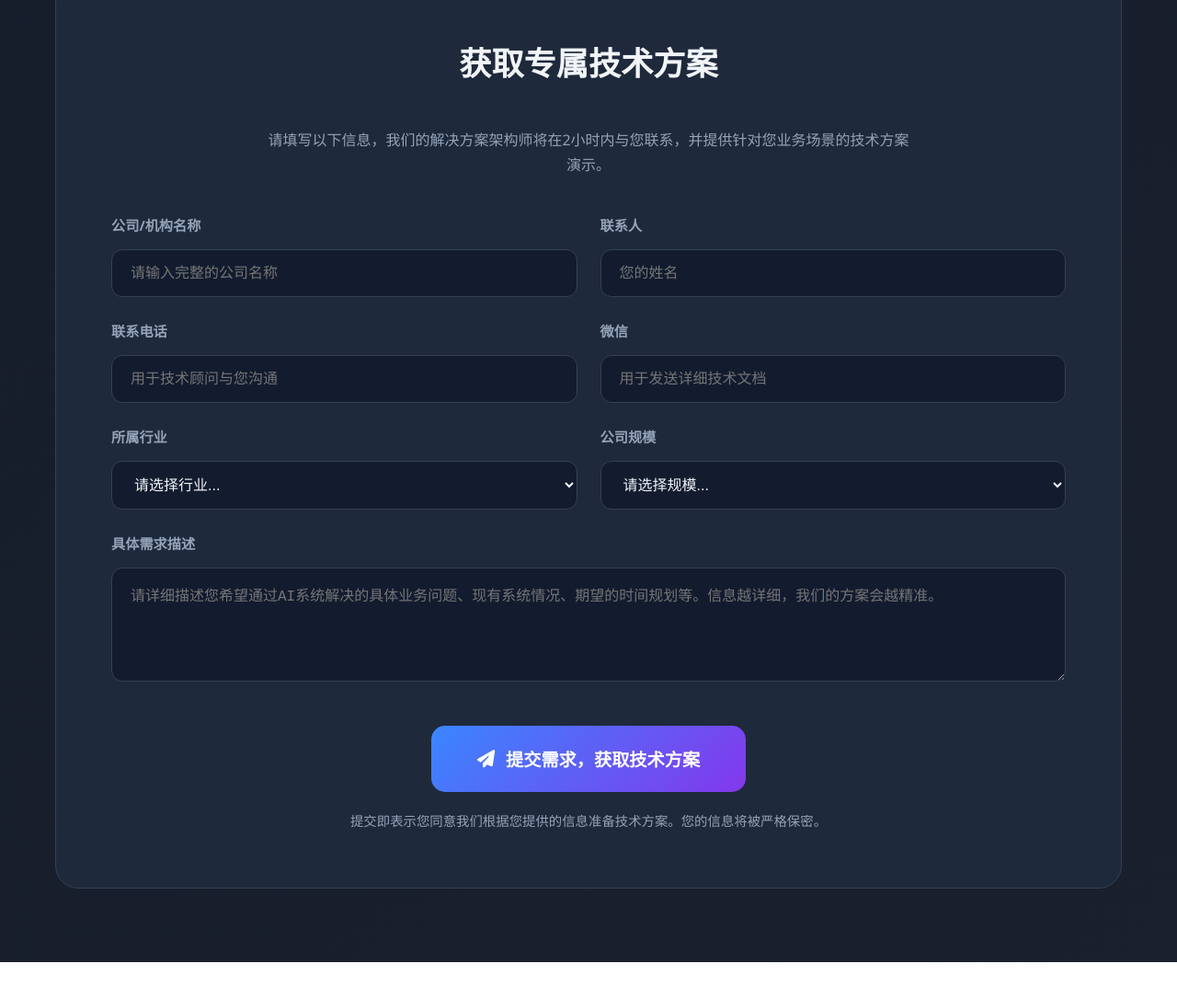
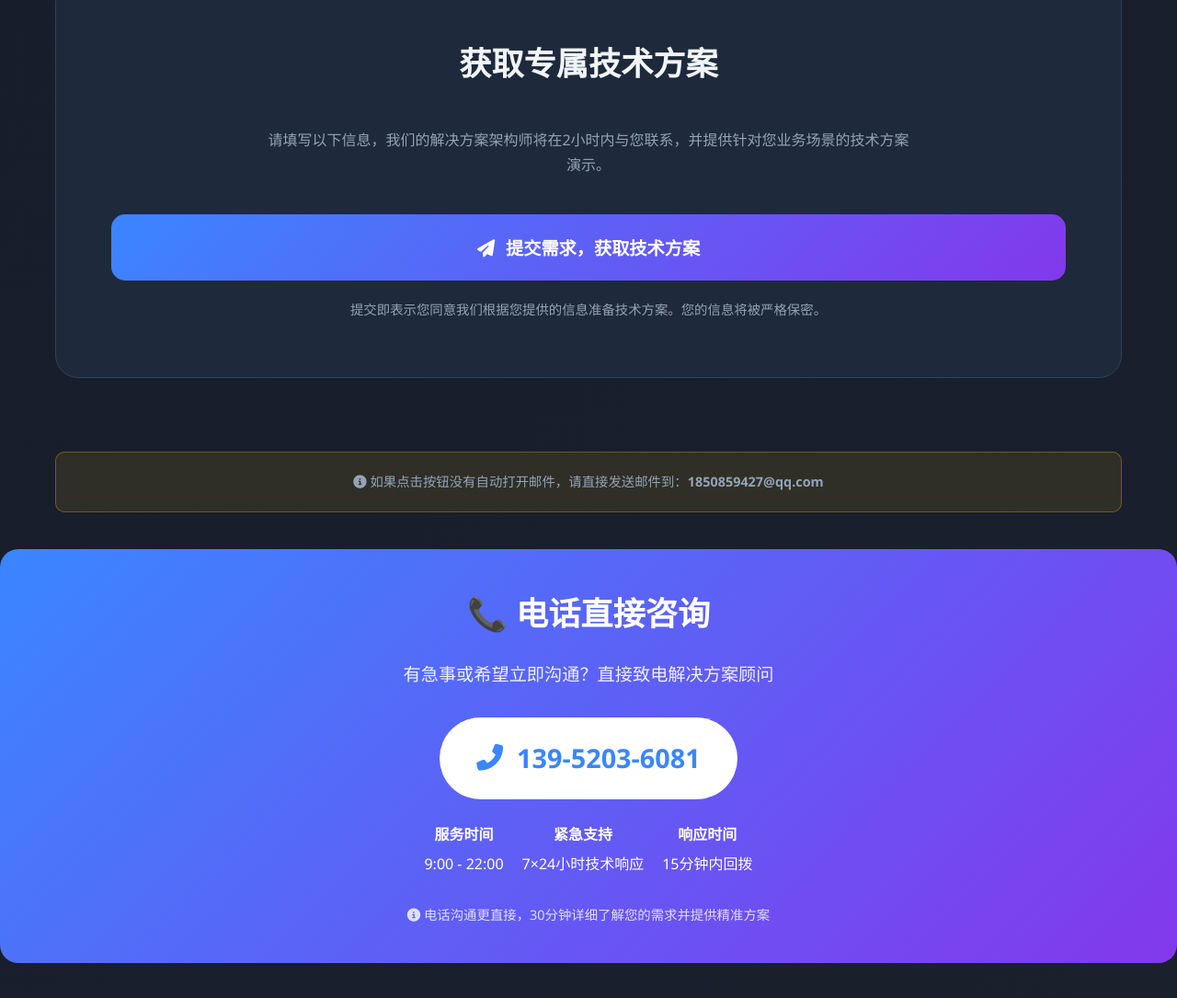
Before and after one commit to GYH5566/ai-pro-system, a plain HTML site: page index.html in a window 1280 px wide. Shown: the part 5440-6525 px from the top of the page at 92% size. Before the commit the page ends 6486 px from the top, so only its background shows below. Drawn offline with Linux system fonts and the light colour scheme.

Commit message:
Update index.html

```diff
--- a/index.html
+++ b/index.html
@@ -669,7 +669,10 @@
                                 工作日技术支持
                             </li>
                         </ul>
-                        <button class="btn" onclick="showContactForm('基础版')">咨询方案</button>
+                        <!-- ✅ 已修改为mailto链接 -->
+                        <a href="mailto:1850859427@qq.com?subject=NeuraServe基础版咨询&body=咨询方案：基础版（¥9,800/年）%0D%0A%0D%0A公司名称：%0D%0A联系人：%0D%0A电话：%0D%0A微信：%0D%0A具体需求：" style="text-decoration: none; display: inline-block;">
+                            <button class="btn">咨询方案</button>
+                        </a>
                     </div>
 
                     <div class="pricing-card recommended">
@@ -695,7 +698,10 @@
                                 7×24小时优先支持
                             </li>
                         </ul>
-                        <button class="btn" onclick="showContactForm('专业版')">获取定制方案</button>
+                        <!-- ✅ 已修改为mailto链接 -->
+                        <a href="mailto:1850859427@qq.com?subject=NeuraServe专业版咨询&body=咨询方案：专业版（¥29,800/年）%0D%0A%0D%0A公司名称：%0D%0A联系人：%0D%0A电话：%0D%0A微信：%0D%0A具体需求：" style="text-decoration: none; display: inline-block;">
+                            <button class="btn">获取定制方案</button>
+                        </a>
                     </div>
 
                     <div class="pricing-card">
@@ -720,7 +726,10 @@
                                 SLA服务等级保障
                             </li>
                         </ul>
-                        <button class="btn" onclick="showContactForm('企业版')">联系销售</button>
+                        <!-- ✅ 已修改为mailto链接 -->
+                        <a href="mailto:1850859427@qq.com?subject=NeuraServe企业版定制&body=咨询方案：企业定制版%0D%0A%0D%0A公司名称：%0D%0A联系人：%0D%0A电话：%0D%0A微信：%0D%0A定制需求：" style="text-decoration: none; display: inline-block;">
+                            <button class="btn">联系销售</button>
+                        </a>
                     </div>
                 </div>
             </div>
@@ -733,69 +742,16 @@
                 请填写以下信息，我们的解决方案架构师将在2小时内与您联系，并提供针对您业务场景的技术方案演示。
             </p>
 
-            <form id="solutionForm">
-                <div class="form-row">
-                    <div class="form-group">
-                        <label class="form-label" for="company">公司/机构名称</label>
-                        <input type="text" id="company" class="form-control" required placeholder="请输入完整的公司名称">
-                    </div>
-                    <div class="form-group">
-                        <label class="form-label" for="name">联系人</label>
-                        <input type="text" id="name" class="form-control" required placeholder="您的姓名">
-                    </div>
-                </div>
+            <!-- ✅ 已修改为mailto链接 -->
+            <a href="mailto:1850859427@qq.com?subject=NeuraServe技术方案咨询&body=公司名称：%0D%0A联系人：%0D%0A电话：%0D%0A微信：%0D%0A所属行业：%0D%0A公司规模：%0D%0A具体需求：" style="text-decoration: none; display: inline-block; width: 100%;">
+                <button type="button" class="btn btn-large" style="width: 100%;">
+                    <i class="fas fa-paper-plane"></i> 提交需求，获取技术方案
+                </button>
+            </a>
 
-                <div class="form-row">
-                    <div class="form-group">
-                        <label class="form-label" for="phone">联系电话</label>
-                        <input type="tel" id="phone" class="form-control" required placeholder="用于技术顾问与您沟通">
-                    </div>
-                    <div class="form-group">
-                        <label class="form-label" for="wechat">微信</label>
-                        <input type="text" id="wechat" class="form-control" placeholder="用于发送详细技术文档">
-                    </div>
-                </div>
-
-                <div class="form-row">
-                    <div class="form-group">
-                        <label class="form-label" for="industry">所属行业</label>
-                        <select id="industry" class="form-control" required>
-                            <option value="">请选择行业...</option>
-                            <option value="ecommerce">电子商务/零售</option>
-                            <option value="finance">金融/保险</option>
-                            <option value="education">教育/培训</option>
-                            <option value="healthcare">医疗健康</option>
-                            <option value="manufacturing">生产制造</option>
-                            <option value="it">信息技术</option>
-                            <option value="other">其他行业</option>
-                        </select>
-                    </div>
-                    <div class="form-group">
-                        <label class="form-label" for="employees">公司规模</label>
-                        <select id="employees" class="form-control" required>
-                            <option value="">请选择规模...</option>
-                            <option value="1-50">1-50人</option>
-                            <option value="51-200">51-200人</option>
-                            <option value="201-1000">201-1000人</option>
-                            <option value="1000+">1000人以上</option>
-                        </select>
-                    </div>
-                </div>
-
-                <div class="form-group">
-                    <label class="form-label" for="requirements">具体需求描述</label>
-                    <textarea id="requirements" class="form-control" rows="5" placeholder="请详细描述您希望通过AI系统解决的具体业务问题、现有系统情况、期望的时间规划等。信息越详细，我们的方案会越精准。"></textarea>
-                </div>
-
-                <div style="text-align: center; margin-top: 40px;">
-                    <button type="submit" class="btn btn-large">
-                        <i class="fas fa-paper-plane"></i> 提交需求，获取技术方案
-                    </button>
-                    <p style="color: var(--text-secondary); margin-top: 20px; font-size: 0.9rem;">
-                        提交即表示您同意我们根据您提供的信息准备技术方案。您的信息将被严格保密。
-                    </p>
-                </div>
-            </form>
+            <p style="color: var(--text-secondary); margin-top: 20px; font-size: 0.9rem; text-align: center;">
+                提交即表示您同意我们根据您提供的信息准备技术方案。您的信息将被严格保密。
+            </p>
 
             <!-- 提交成功后的信息 -->
             <div id="successMessage" style="display: none; text-align: center; padding: 50px;">
@@ -811,4 +767,51 @@
                     <div style="display: flex; gap: 30px; justify-content: center; flex-wrap: wrap;">
                         <div style="text-align: center;">
                             <div style="color: var(--text-secondary); font-size: 0.9rem;">技术顾问微信</div>
-                            <div style="font-weight: 700;
+                            <div style="font-weight: 700; font-size: 1.2rem;">AI_Solution_Expert</div>
+                        </div>
+                        <div style="text-align: center;">
+                            <div style="color: var(--text-secondary); font-size: 0.9rem;">联系电话</div>
+                            <div style="font-weight: 700; font-size: 1.2rem;">139-5203-6081</div>
+                        </div>
+                    </div>
+                </div>
+            </div>
+        </section>
+
+        <!-- 备用提示 -->
+        <div style="text-align: center; margin-top: 40px; padding: 20px; background: rgba(255, 193, 7, 0.1); border-radius: 10px; border: 1px solid rgba(255, 193, 7, 0.3);">
+            <p style="color: var(--text-secondary); font-size: 0.9rem;">
+                <i class="fas fa-info-circle"></i> 如果点击按钮没有自动打开邮件，请直接发送邮件到：<strong>1850859427@qq.com</strong>
+            </p>
+        </div>
+    </div><!-- 电话联系区域 -->
+<div style="background: linear-gradient(135deg, #3a86ff 0%, #8338ec 100%); color: white; padding: 40px; border-radius: 20px; text-align: center; margin: 40px 0;">
+    <h2 style="font-size: 2.2rem; margin-bottom: 20px;">📞 电话直接咨询</h2>
+    <p style="font-size: 1.2rem; margin-bottom: 30px; opacity: 0.9;">有急事或希望立即沟通？直接致电解决方案顾问</p>
+
+    <div style="display: inline-flex; align-items: center; background: white; color: #3a86ff; padding: 20px 40px; border-radius: 50px; font-weight: bold; font-size: 1.8rem;">
+        <i class="fas fa-phone-alt" style="margin-right: 15px;"></i>
+        <a href="tel:13952036081" style="color: #3a86ff; text-decoration: none;">139-5203-6081</a>
+    </div>
+
+    <div style="margin-top: 25px; display: flex; justify-content: center; gap: 20px; flex-wrap: wrap;">
+        <div style="text-align: center;">
+            <div style="font-weight: bold; margin-bottom: 5px;">服务时间</div>
+            <div>9:00 - 22:00</div>
+        </div>
+        <div style="text-align: center;">
+            <div style="font-weight: bold; margin-bottom: 5px;">紧急支持</div>
+            <div>7×24小时技术响应</div>
+        </div>
+        <div style="text-align: center;">
+            <div style="font-weight: bold; margin-bottom: 5px;">响应时间</div>
+            <div>15分钟内回拨</div>
+        </div>
+    </div>
+
+    <p style="margin-top: 30px; font-size: 0.9rem; opacity: 0.8;">
+        <i class="fas fa-info-circle"></i> 电话沟通更直接，30分钟详细了解您的需求并提供精准方案
+    </p>
+</div>
+</body>
+</html>
```
